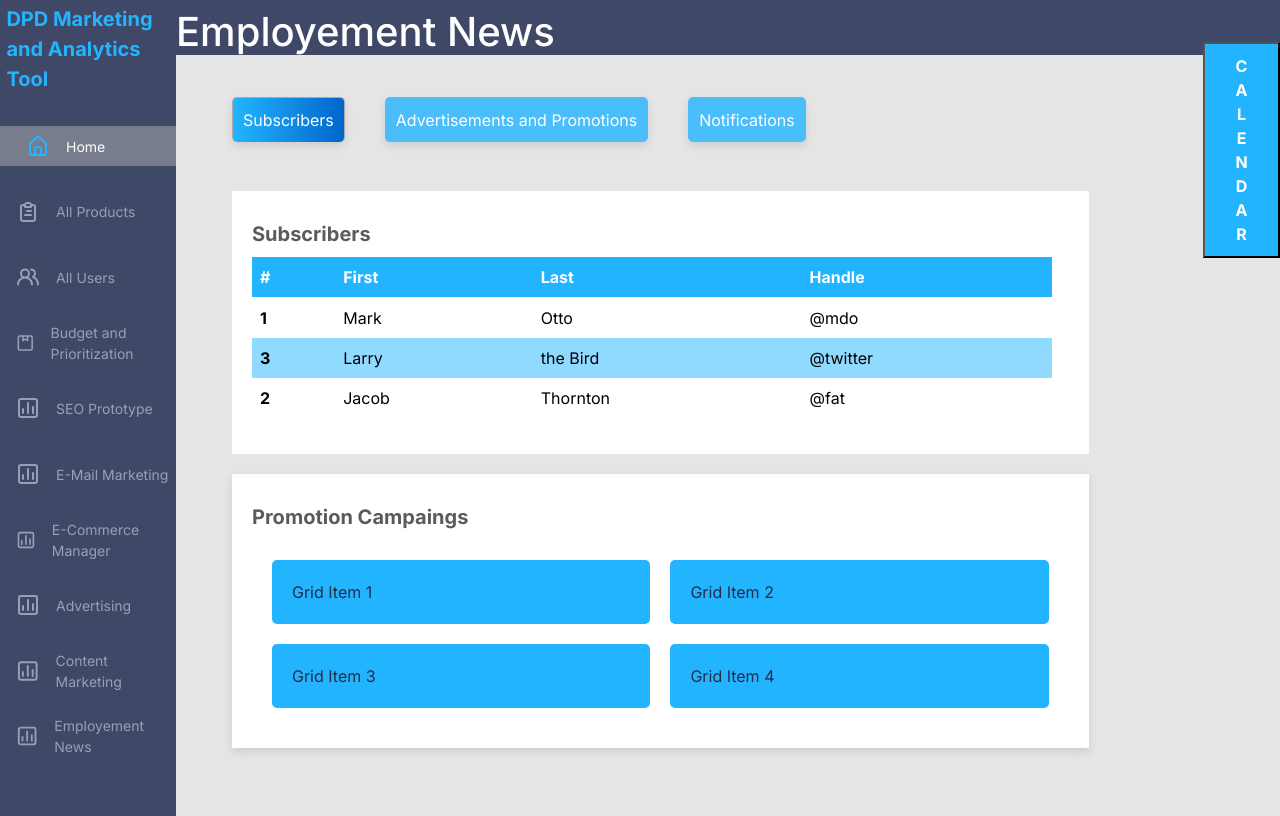
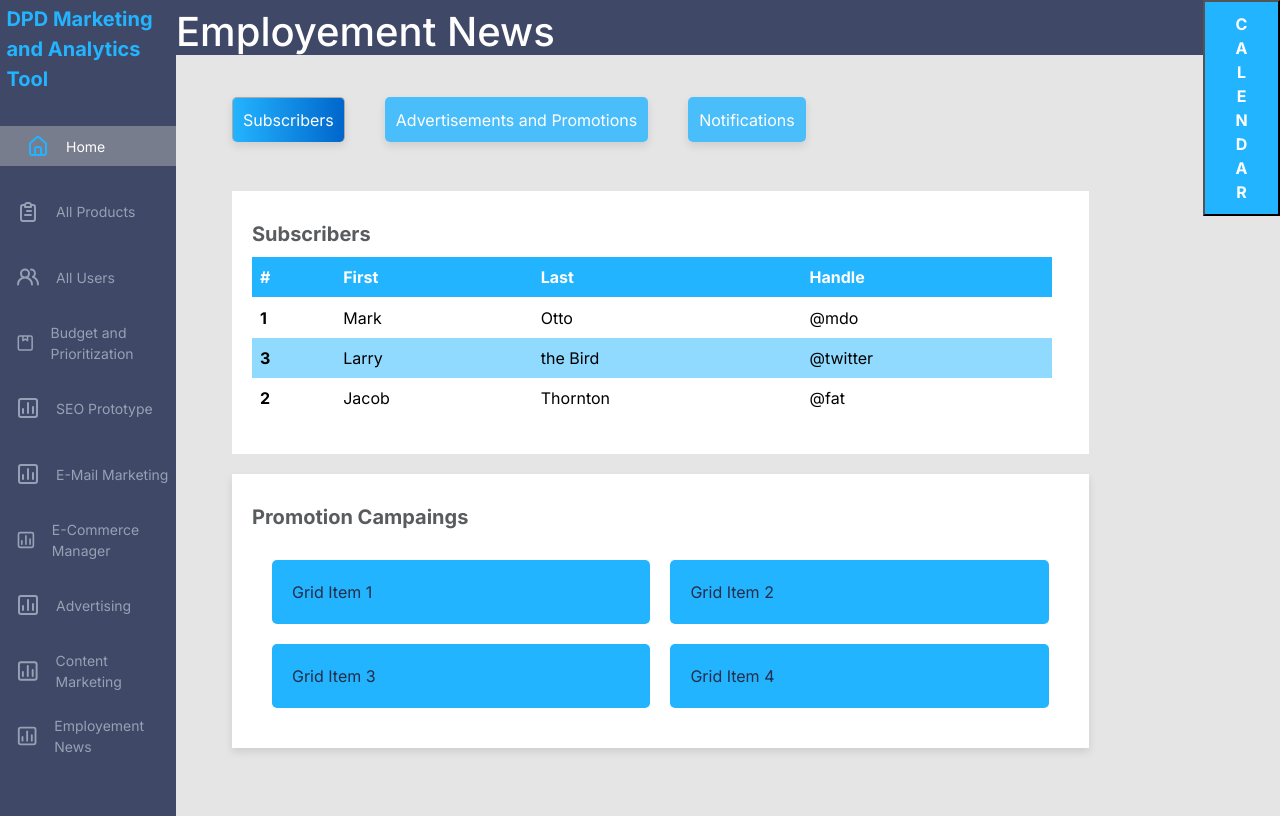
Before and after one commit to PKJ11/Ecell-work, a React (Create React App) app: page /EmployementNews in a window 1280 px wide. Built offline with nearby package versions, Linux system fonts and the light colour scheme.

Commit message:
fix calender

```diff
--- /dev/null
+++ b/src/components/Calendar.css
@@ -0,0 +1,19 @@
+.grid {
+  display: flex;
+  flex-direction: column;
+  color: white;
+  padding-top: 1rem;
+  font-size: 30px;
+  font-weight: 600;
+  justify-content: center;
+  align-items: center;
+}
+
+.home-container {
+  display: flex;
+}
+
+.right-side-container {
+  position: relative;
+  flex: 1;
+}
--- a/src/components/Calender.jsx
+++ b/src/components/Calender.jsx
@@ -2,7 +2,7 @@ import React from "react";
 import RightSide from "./RigtSide/RightSide";
 import { useState } from "react";
 import { findAllByText } from "@testing-library/react";
-// import "./Home.css";
+import "./Calendar.css";
 
 const Calender = () => {
   const [isCalendarVisible, setCalendarVisible] = useState(false);
@@ -16,33 +16,33 @@ const Calender = () => {
     : { right: 0 };
   return (
     <div style={{ position: "relative" }}>
-        <div style={{ position: "absolute" }}>
+      <div style={{ position: "relative" }}>
         <button
           style={{
             position: "fixed",
             top: 0,
             ...buttonPosition,
             // margin: "10px",
-              marginTop:"3.25%",
+            // marginTop: "3.25%",
             padding: "10px",
             width: "77px",
             height: "fit-content",
             cursor: "pointer",
             background: "#23B4FF",
             transition: "right 0.3s ease",
-              zIndex:"100",
+            zIndex: "100",
           }}
           onClick={toggleCalendar}
           className="grid"
         >
-            <span style={{ fontSize: '16px' }}>C</span>
-            <span style={{ fontSize: '16px' }}>A</span>
-            <span style={{ fontSize: '16px' }}>L</span>
-            <span style={{ fontSize: '16px' }}>E</span>
-            <span style={{ fontSize: '16px' }}>N</span>
-            <span style={{ fontSize: '16px' }}>D</span>
-            <span style={{ fontSize: '16px' }}>A</span>
-            <span style={{ fontSize: '16px' }}>R</span>
+          <span style={{ fontSize: "16px" }}>C</span>
+          <span style={{ fontSize: "16px" }}>A</span>
+          <span style={{ fontSize: "16px" }}>L</span>
+          <span style={{ fontSize: "16px" }}>E</span>
+          <span style={{ fontSize: "16px" }}>N</span>
+          <span style={{ fontSize: "16px" }}>D</span>
+          <span style={{ fontSize: "16px" }}>A</span>
+          <span style={{ fontSize: "16px" }}>R</span>
         </button>
         {isCalendarVisible && <RightSide />}
       </div>
--- a/src/components/RigtSide/RightSide.css
+++ b/src/components/RigtSide/RightSide.css
@@ -2,9 +2,17 @@
   display: flex;
   flex-direction: column;
   /* padding-top: 1rem; */
-  width: 95%;
+  /* width: 95%; */
   justify-content: space-evenly;
   z-index: 100;
+}
+
+.calendar-container {
+  position: fixed;
+  top: 0; /* You can adjust this value based on your layout */
+  right: 0;
+  /* margin: 1rem; Add margin for better spacing */
+  z-index: 101; /* Ensure the calendar is above other elements */
 }
 
 @media screen and (max-width: 1200px) {
@@ -16,7 +24,7 @@
 
 @media screen and (max-width: 768px) {
   .RightSide {
-    width: 100%;
+    /* width: 100%; */
     margin-top: 0;
   }
   .RightSide > div {
@@ -27,8 +35,8 @@
 }
 
 .react-calendar {
-  /* width: 350px; */
-  max-width: 100%;
+  width: 350px;
+  /* max-width: 100%; */
   color: #ffffff;
   background: #19203b;
   /* border: 1px solid #a0a096; */
@@ -177,10 +185,17 @@
 }
 
 .background {
-  background-color: #19203b;
+  /* background-color: #19203b; */
   height: 100vh;
-  width: 100%;
+  /* width: 100%; */
   display: flex;
+  width: 350px;
+  /* max-width: 100%; */
+  color: #ffffff;
+  background: #19203b;
+  /* border: 1px solid #a0a096; */
+  font-family: Arial, Helvetica, sans-serif;
+  line-height: 1.125em;
 }
 
 .flex {
--- a/src/components/RigtSide/RightSide.jsx
+++ b/src/components/RigtSide/RightSide.jsx
@@ -8,8 +8,10 @@ function RightSide() {
   return (
     <div className="app">
       <div className="calendar-container">
+        <div>
           <Calendar onChange={setDate} value={date} />
         </div>
+
         <div className="background flex">
           <div>
             <input type="checkbox" />
@@ -33,6 +35,7 @@ function RightSide() {
           </div>
         </div>
       </div>
+    </div>
   );
 }
 
```
Lines whose indentation alone changed are shown as unchanged.
